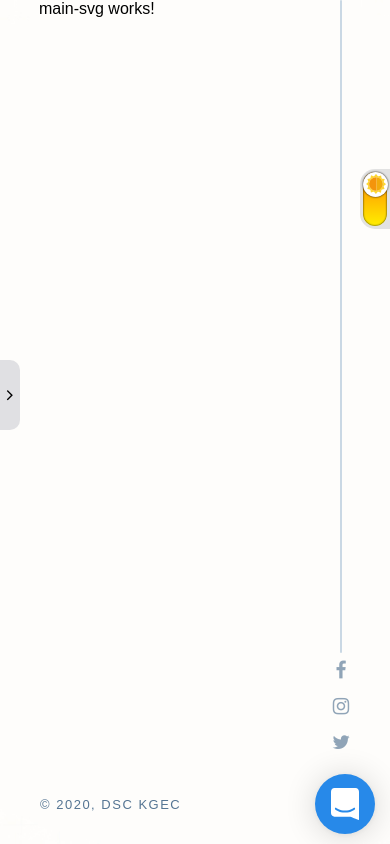
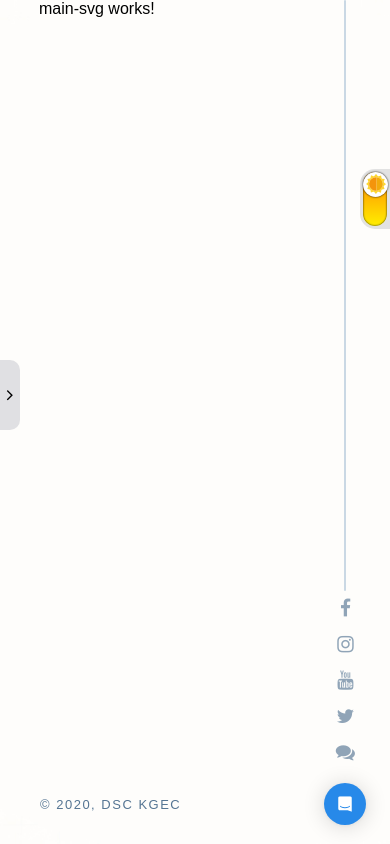
Before and after one commit to KylixMedusa/dsc_website_2020, an Angular app: page /home in a window 390 px wide. Built offline with nearby package versions, Linux system fonts and the light colour scheme.

Commit message:
Quick fixes for some sluggish looking stuff

```diff
--- a/src/app/shared/footer/footer.component.scss
+++ b/src/app/shared/footer/footer.component.scss
@@ -31,3 +31,13 @@ footer{
         }
     }
 }
+
+@media (max-width: 450px){
+    .chat-button{
+        transform-origin: center;
+        transform: scale(0.7);
+        svg{
+            transform: scale(0.7);
+        }
+    }
+}
--- a/src/app/shared/navbar/navbar.component.scss
+++ b/src/app/shared/navbar/navbar.component.scss
@@ -133,7 +133,7 @@
                 opacity: 0.65;
                 border-radius: 50%;
                 svg{
-                    animation: menu-rotation 18s linear infinite;
+                    animation: menu-rotation 10s linear infinite;
                     animation-play-state: paused;
                 }
                 i{
@@ -271,8 +271,8 @@
         @for $i from 1 through 5 {
             .menu-vert:nth-child(n + #{$i}){
                 @include animation-enter(68px * ($i - 1),enter-nav#{$i}, 15% * $i);
-                animation: enter-nav#{$i} 0.1s*$i linear forwards;
-                animation-delay:0.1s * $i * $i;
+                animation: enter-nav#{$i} 0.08s*$i linear forwards;
+                animation-delay:0.03s * $i * $i;
             }
         }
     }
--- a/src/app/shared/socials/socials.component.html
+++ b/src/app/shared/socials/socials.component.html
@@ -5,6 +5,8 @@
     <div class="socials">
         <a href=""><i class="fa fa-facebook"></i></a>
         <a href=""><i class="fa fa-instagram"></i></a>
+        <a href=""><i class="fa fa-youtube"></i></a>
         <a href=""><i class="fa fa-twitter"></i></a>
+        <a href=""><i class="fa fa-comments"></i></a>
     </div>
 </div>
--- a/src/app/shared/socials/socials.component.scss
+++ b/src/app/shared/socials/socials.component.scss
@@ -53,3 +53,10 @@
         height:100%;
     }
 }
+
+@media (max-width: 450px){
+    .socials-container{
+        right: 35px;
+        height: calc(100vh - 80px);
+    }
+}
--- a/src/app/shared/toggler/toggler.component.scss
+++ b/src/app/shared/toggler/toggler.component.scss
@@ -19,7 +19,9 @@
         padding:2px;
         box-shadow: inset 0 0 2px black;
         transition: all 0.1s ease-in-out;
+        cursor: pointer;
         .toggle-button{
+            user-select: none;
             position: absolute;
             top:0;
             left:0;
@@ -41,6 +43,7 @@
                     display: none;
                 }
             }
+            transition: top 0.2s ease-in-out;
         }
         &.dark{
             background-color: rgb(36,67,114);
```
